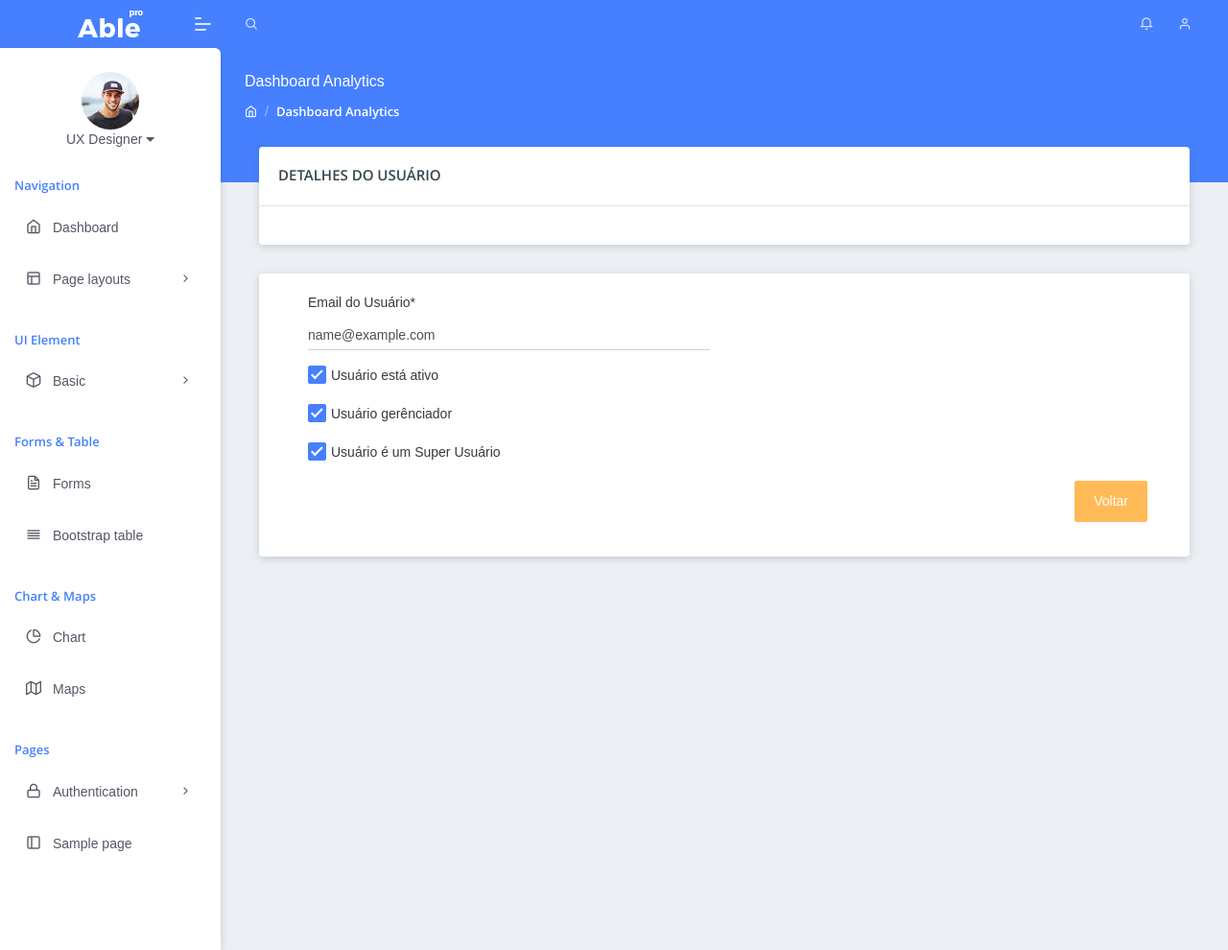
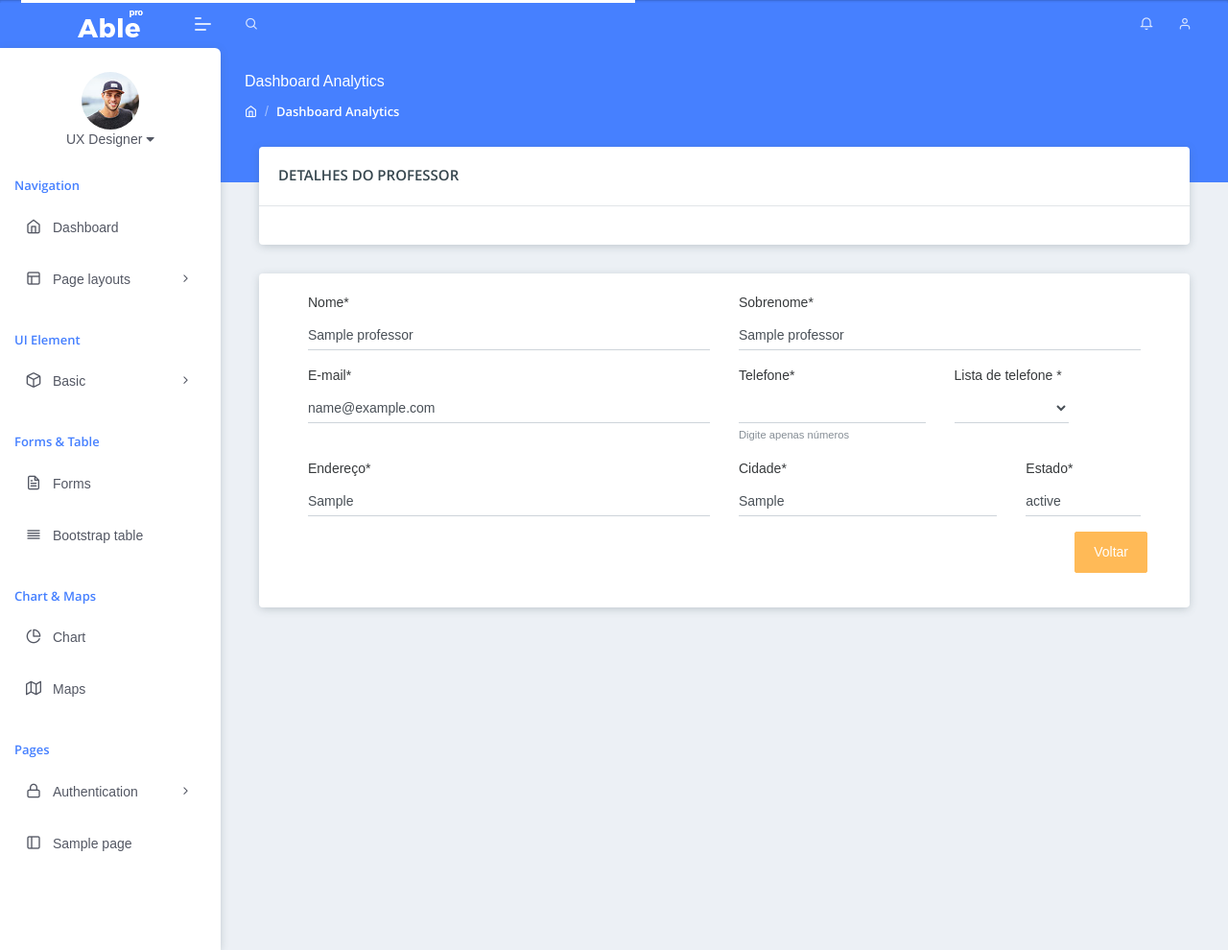
Before and after one commit to eduardomoraespy/escola_programacao, a Django app: page /detail-professor/1 in a window 1280 px wide. Shown: the whole page at 96% size. Run offline with Django 4.2, Linux system fonts and the light colour scheme; tables that the repository leaves empty hold one stand-in row (values such as "Sample post"); lists and menus that the app fills with data are empty; some libraries are stand-ins or nearby versions; some web fonts are replaced.

Commit message:
create, read, update, delete professor

```diff
--- a/apps/escolar/forms/professor.py
+++ b/apps/escolar/forms/professor.py
@@ -34,7 +34,7 @@
                 Div(HTML(
                     '''
 
-                        <button class="btn btn-success has-ripple mt-2" onclick="adicionar()">
+                        <button class="btn btn-info has-ripple mt-2" onclick="adicionar()">
                             Adicionar Tel
                             <i class="feather icon-phone-call"></i>
                         </button>
@@ -62,7 +62,7 @@
                 FormActions(
                         Div(
                             Button('cancel', 'Cancelar', css_class="btn btn-danger has-ripple mr-2",
-                            onclick='window.location.href="/lista-usuario/"'),
+                            onclick='window.location.href="/lista-professor/"'),
                             Submit('save_changes', 'Salvar', css_class="btn btn-primary has-ripple"),
                             css_class='mt-3 float-right',
                         )
@@ -97,6 +97,15 @@
 
 class DetailProfessorForm(forms.ModelForm):
 
+    telefone = forms.CharField(
+        label='Telefone',
+        required=True,
+        help_text='Digite apenas números',
+        widget=forms.TextInput(
+            attrs={'data-mask': '(99)99999-9999'}
+        )
+    )
+
     def __init__(self, *args, **kwargs):
         super(DetailProfessorForm, self).__init__(*args, **kwargs)
 
@@ -108,19 +117,30 @@
             Div(
                 Div(Field('nome', css_class="form-control form-control-sm"), css_class='col-md-6'),
                 Div(Field('sobrenome', css_class="form-control form-control-sm"), css_class='col-md-6'),
-                Div(Field('email', css_class="form-control form-control-sm"), css_class='col-md-12'),
-                Div(Field('estado', css_class="form-control form-control-sm"), css_class='col-md-12'),
-                Div(Field('cidade', css_class="form-control form-control-sm"), css_class='col-md-12'),
-                Div(Field('endereco', css_class="form-control form-control-sm"), css_class='col-md-12'),
+                Div(Field('email', css_class="form-control form-control-sm"), css_class='col-md-6'),
+                Div(Field('telefone', css_class="form-control form-control-sm"), css_class='col-md-3'),
+                Div(HTML(
+                    '''
+                        <label for="telefone_lista" class=" requiredField">
+                            Lista de telefone
+                            <span class="asteriskField">*</span>
+                        </label>
+                        <select name="telefone_lista" id="telefone_lista" class="form-control form-control-sm"></select>
+                    '''
+                ), css_class='col-md-2'),
+                Div(css_class='col-md-8'),
+                Div(css_class='col-md-8', css_id='add_telefone'),
+                Div(Field('endereco', css_class="form-control form-control-sm"), css_class='col-md-6'),
+                Div(Field('cidade', css_class="form-control form-control-sm"), css_class='col-md-4'),
+                Div(Field('estado', css_class="form-control form-control-sm"), css_class='col-md-2'),
+
                 css_class='row ml-3 mr-3'
             ),
             Div(
                 FormActions(
                         Div(
-                            Button('cancel', 'Cancelar', css_class="btn btn-danger has-ripple mr-2",
-                            onclick='window.location.href="/lista-usuario/"'),
-                            Submit('save_changes', 'Salvar', css_class="btn btn-primary has-ripple"),
-                            css_class='mt-3 float-right',
+                            Button('cancel', 'Voltar', css_class="btn btn-warning has-ripple mr-2",
+                            onclick='window.location.href="/lista-professor/"'),
                         )
                 ),css_class='row float-right mr-3'
             ),
@@ -133,6 +153,16 @@
 
 class EditaProfessorForm(forms.ModelForm):
 
+    telefone = forms.CharField(
+        label='Telefone',
+        required=True,
+        help_text='Digite apenas números',
+        widget=forms.TextInput(
+            attrs={'data-mask': '(99)99999-9999'}
+        )
+
+    )
+
     def __init__(self, *args, **kwargs):
         super(EditaProfessorForm, self).__init__(*args, **kwargs)
 
@@ -142,18 +172,42 @@
         #self.helper.label_class = 'floating-label'
         self.helper.layout = Layout(
             Div(
+                Div(Field('nome', css_class="form-control form-control-sm"), css_class='col-md-6'),
+                Div(Field('sobrenome', css_class="form-control form-control-sm"), css_class='col-md-6'),
                 Div(Field('email', css_class="form-control form-control-sm"), css_class='col-md-6'),
-                Div(Field('password', css_class="form-control form-control-sm"), css_class='col-md-6'),
-                Div(Field('is_active', css_class="form-control form-control-sm"), css_class='col-md-12'),
-                Div(Field('is_staff', css_class="form-control form-control-sm"), css_class='col-md-12'),
-                Div(Field('is_superuser', css_class="form-control form-control-sm"), css_class='col-md-12'),
+                Div(Field('telefone', css_class="form-control form-control-sm"), css_class='col-md-2'),
+                Div(HTML(
+                    '''
+
+                        <button class="btn btn-info has-ripple mt-2" onclick="adicionar()">
+                            Adicionar Tel
+                            <i class="feather icon-phone-call"></i>
+                        </button>
+
+                    '''
+                ), css_class='col-md-2'),
+                Div(HTML(
+                    '''
+                        <label for="telefone_lista" class=" requiredField">
+                            Lista de telefone
+                            <span class="asteriskField">*</span>
+                        </label>
+                        <select name="telefone_lista" id="telefone_lista" class="form-control form-control-sm"></select>
+                    '''
+                ), css_class='col-md-2'),
+                Div(css_class='col-md-8'),
+                Div(css_class='col-md-8', css_id='add_telefone'),
+                Div(Field('endereco', css_class="form-control form-control-sm"), css_class='col-md-6'),
+                Div(Field('cidade', css_class="form-control form-control-sm"), css_class='col-md-4'),
+                Div(Field('estado', css_class="form-control form-control-sm"), css_class='col-md-2'),
+
                 css_class='row ml-3 mr-3'
             ),
             Div(
                 FormActions(
                         Div(
                             Button('cancel', 'Cancelar', css_class="btn btn-danger has-ripple mr-2",
-                            onclick='window.location.href="/lista-usuario"'),
+                            onclick='window.location.href="/lista-professor/"'),
                             Submit('save_changes', 'Salvar', css_class="btn btn-primary has-ripple"),
                             css_class='mt-3 float-right',
                         )
--- a/apps/escolar/views/professor.py
+++ b/apps/escolar/views/professor.py
@@ -8,14 +8,14 @@
 def lista_professor(request):
 
     titulo = 'Lista de Professores'
-    query_usuario = Professor.objects.all()
+    query_professor = Professor.objects.all()
 
     return render(
         request,
         'professor/lista_professor.html',
         {
             'titulo':titulo,
-            'query_usuario':query_usuario
+            'query_professor':query_professor
         }
     )
 
@@ -23,25 +23,34 @@
 
     titulo = 'Cadastro de Professor'
     form = CadastroProfessorForm()
-    usuario_logado = request.user
+    usuario_logado = 21#request.user
 
     # Verifica se o User é staff
-    #query_user_staff = Usuario.objects.get(id=usuario_logado.id)
+    query_user_staff = Usuario.objects.get(id=usuario_logado)
 
-    print(f'--------------------- {usuario_logado} ------------------ {usuario_logado}')
+    if query_user_staff.is_staff:
 
-    if request.method == "POST":
-        form = CadastroProfessorForm(request.POST or None)
-        if form.is_valid():
-            instance = form.save(commit=False)
-            instance.save()
+        print(f'--------------------- {usuario_logado} ------------------ {query_user_staff.is_staff}')
 
-            messages.success(
-                request,
-                f'Professor {instance.nome} registrado com Sucesso'
-            )
+        if request.method == "POST":
+            form = CadastroProfessorForm(request.POST or None)
+            if form.is_valid():
+                instance = form.save(commit=False)
+                instance.usuarioID = usuario_logado
+                instance.save()
 
-            return redirect('cadastro_professor')
+                messages.success(
+                    request,
+                    f'Professor {instance.nome} registrado com Sucesso'
+                )
+
+                return redirect('cadastro_professor')
+    else:
+        messages.warning(
+            request,
+            f'Usuário não é permitido cadastrar professor'
+        )
+        return redirect('home')
 
     return render(
         request,
@@ -72,29 +81,40 @@
     titulo = 'Editar Professor'
     professor_obj = get_object_or_404(Professor, id=id)
     form = EditaProfessorForm(request.POST or None, instance=professor_obj)
+    usuario_logado = 21#request.user
 
+    # Verifica se o User é staff
+    query_user_staff = Usuario.objects.get(id=usuario_logado)
 
-    if form.is_valid():
-        instance = form.save(commit=False)
-        instance.save()
+    if query_user_staff.is_staff:
+        if form.is_valid():
+            instance = form.save(commit=False)
+            instance.usuarioID = usuario_logado
+            instance.save()
 
-        messages.success(
-            request, f'Professor {instance.nome} atualizado com Sucesso'
+            messages.success(
+                request, f'Professor {instance.nome} atualizado com Sucesso'
+            )
+
+            return redirect('lista_professor')
+    else:
+        messages.warning(
+            request,
+            f'Usuário não é permitido atualizar professor'
         )
-
-        return redirect('lista_professor')
+        return redirect('home')
 
 
     return render(
         request,
-        'usuario/edita_usuario.html',
+        'professor/edita_professor.html',
         {
             'titulo':titulo,
             'form':form,
         }
     )
 
-def remove_usuario(request, id):
+def remove_professor(request, id):
     professor_obj = get_object_or_404(Professor, id=id)
 
     try:
--- a/apps/usuarios/views.py
+++ b/apps/usuarios/views.py
@@ -28,8 +28,8 @@
         form = CadastroUsuarioForm(request.POST or None)
         if form.is_valid():
             instance = form.save(commit=False)
-            instance.password = make_password(instance.password)
-            #print(f'senha usuario --------------- {instance.password}')
+            #instance.password = make_password(instance.password)
+            print(f'senha usuario --------------- {instance.password}')
             instance.save()
 
             ## solução para impressão de mensagem de sucesso no front-end
@@ -78,7 +78,7 @@
 
     if form.is_valid():
         instance = form.save(commit=False)
-        instance.password = make_password(instance.password)
+        #instance.password = make_password(instance.password)
         instance.save()
 
         messages.success(
--- a/backend/urls.py
+++ b/backend/urls.py
@@ -12,7 +12,8 @@
 )
 
 from apps.escolar.views.professor import (
-    cadastro_professor
+    lista_professor, cadastro_professor, detail_professor,
+    edita_professor, remove_professor
 )
 
 urlpatterns = [
@@ -31,11 +32,11 @@
     path('cadastro-aluno/', cadastro_aluno, name='cadastro_aluno'),
 
     # Professor
-    path('lista-professor/', lista_usuario, name='lista_professor'),
+    path('lista-professor/', lista_professor, name='lista_professor'),
     path('cadastro-professor/', cadastro_professor, name='cadastro_professor'),
-    path('detail-professor/<id>', detail_usuario, name='detail_professor'),
-    path('edita-professor/<id>', edita_usuario, name='edita_professor'),
-    path('remove-professor/<id>', remove_usuario, name='remove_professor'),
+    path('detail-professor/<id>', detail_professor, name='detail_professor'),
+    path('edita-professor/<id>', edita_professor, name='edita_professor'),
+    path('remove-professor/<id>', remove_professor, name='remove_professor'),
 
     # # Curso
     # path('cadastro_curso/', cadastro_aluno, name='cadastro_aluno'),
```
Also changed, not shown: apps/usuarios/models.py (+5 -5 lines), templates/professor/cadastro_professor.html (+4 -4 lines), templates/professor/lista_professor.html (+9 -9 lines).
